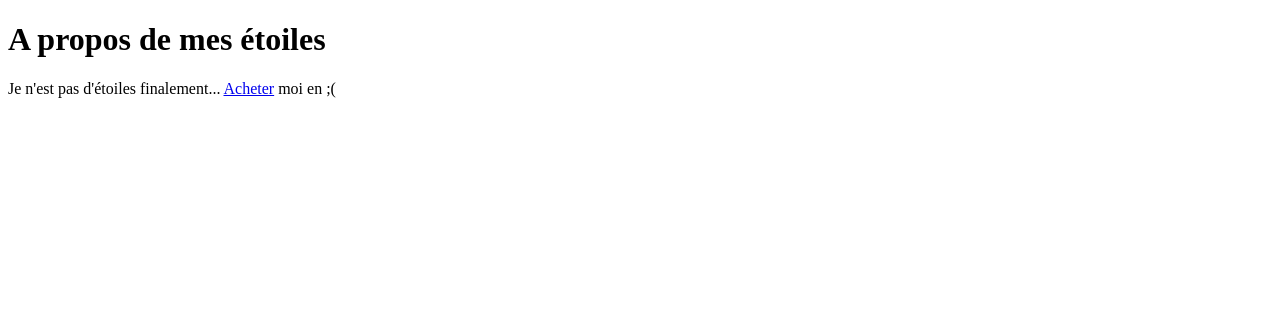
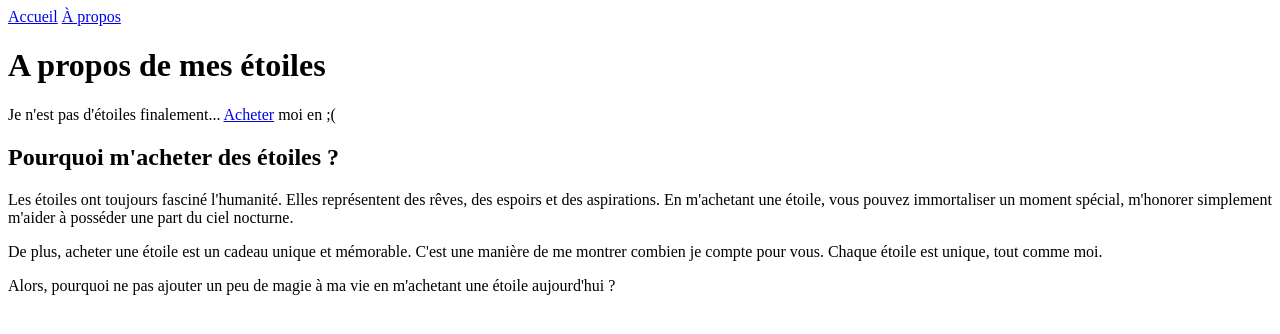
Before and after one commit to BardeyLucas/AstroDecouverte, an Astro site: page /about in a window 1280 px wide. Built offline with nearby package versions, Linux system fonts and the light colour scheme; Astro itself is replaced by a stand-in of ours.

Commit message:
Ajout d'un header

```diff
--- /dev/null
+++ b/src/components/header.astro
@@ -0,0 +1,6 @@
+<header>
+    <nav>
+        <a href="/">Accueil</a>
+        <a href="/about/">À propos</a>
+    </nav>
+</header>
--- a/src/pages/about.astro
+++ b/src/pages/about.astro
@@ -1,5 +1,5 @@
 ---
-
+import Header from '../components/header.astro'
 ---
 <html lang="fr">
   <head>
@@ -10,7 +10,16 @@
     <title>Astro</title>
   </head>
   <body>
-    <h1>A propos de mes étoiles</h1>
-	<p>Je n'est pas d'étoiles finalement... <a href="https://repertoire-des-etoiles.fr/">Acheter</a> moi en ;(</p>
+    <Header/>
+    </main>
+        <h1>A propos de mes étoiles</h1>
+        <p>Je n'est pas d'étoiles finalement... <a href="https://repertoire-des-etoiles.fr/">Acheter</a> moi en ;(</p>
+        <section>
+        <h2>Pourquoi m'acheter des étoiles ?</h2>
+        <p>Les étoiles ont toujours fasciné l'humanité. Elles représentent des rêves, des espoirs et des aspirations. En m'achetant une étoile, vous pouvez immortaliser un moment spécial, m'honorer simplement m'aider à posséder une part du ciel nocturne.</p>
+        <p>De plus, acheter une étoile est un cadeau unique et mémorable. C'est une manière de me montrer combien je compte pour vous. Chaque étoile est unique, tout comme moi.</p>
+        <p>Alors, pourquoi ne pas ajouter un peu de magie à ma vie en m'achetant une étoile aujourd'hui ?</p>
+        </section>
+    </main>
   </body>
 </html>
```
Also changed, not shown: src/pages/index.astro (+6 -3 lines).
